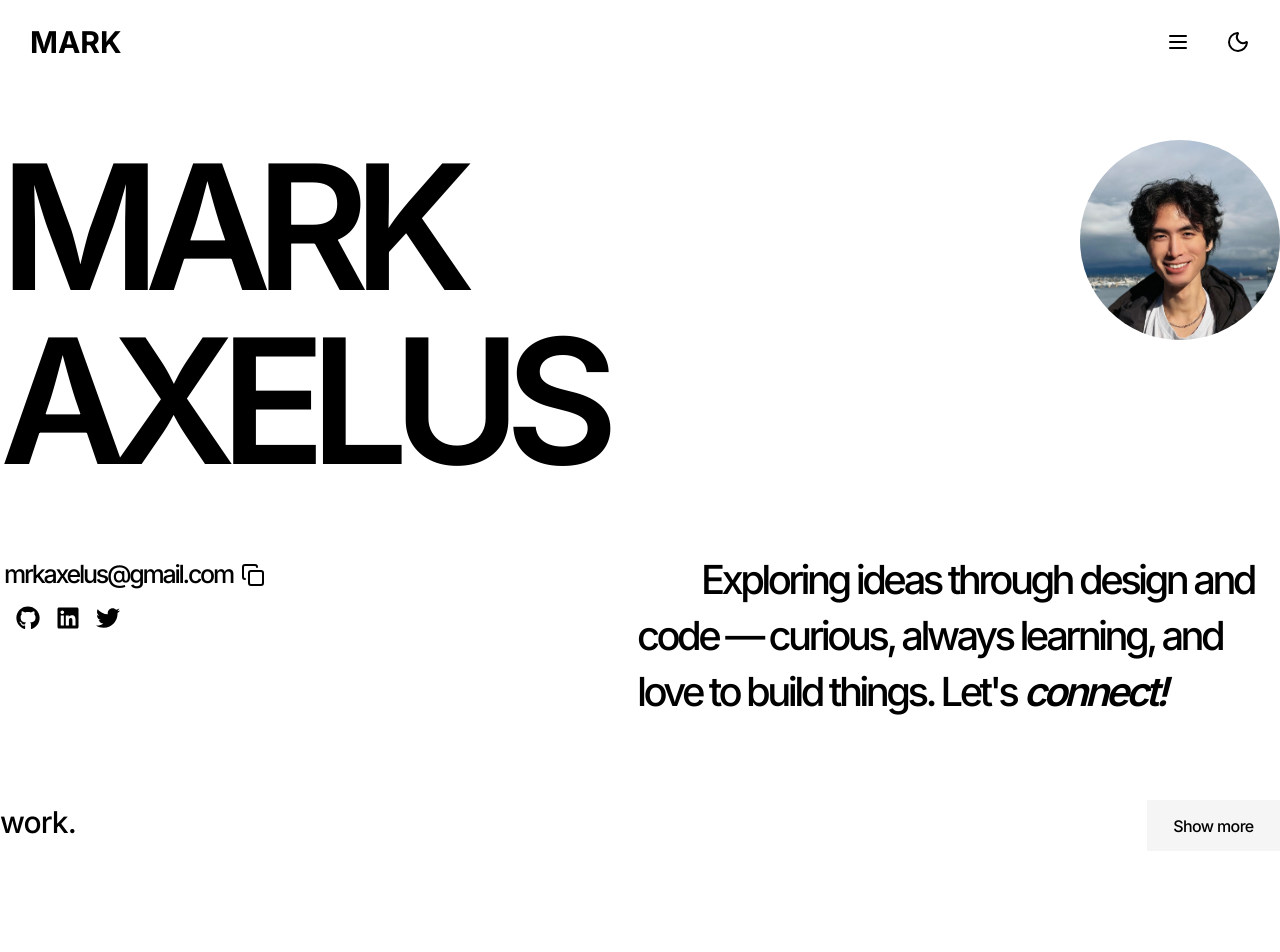
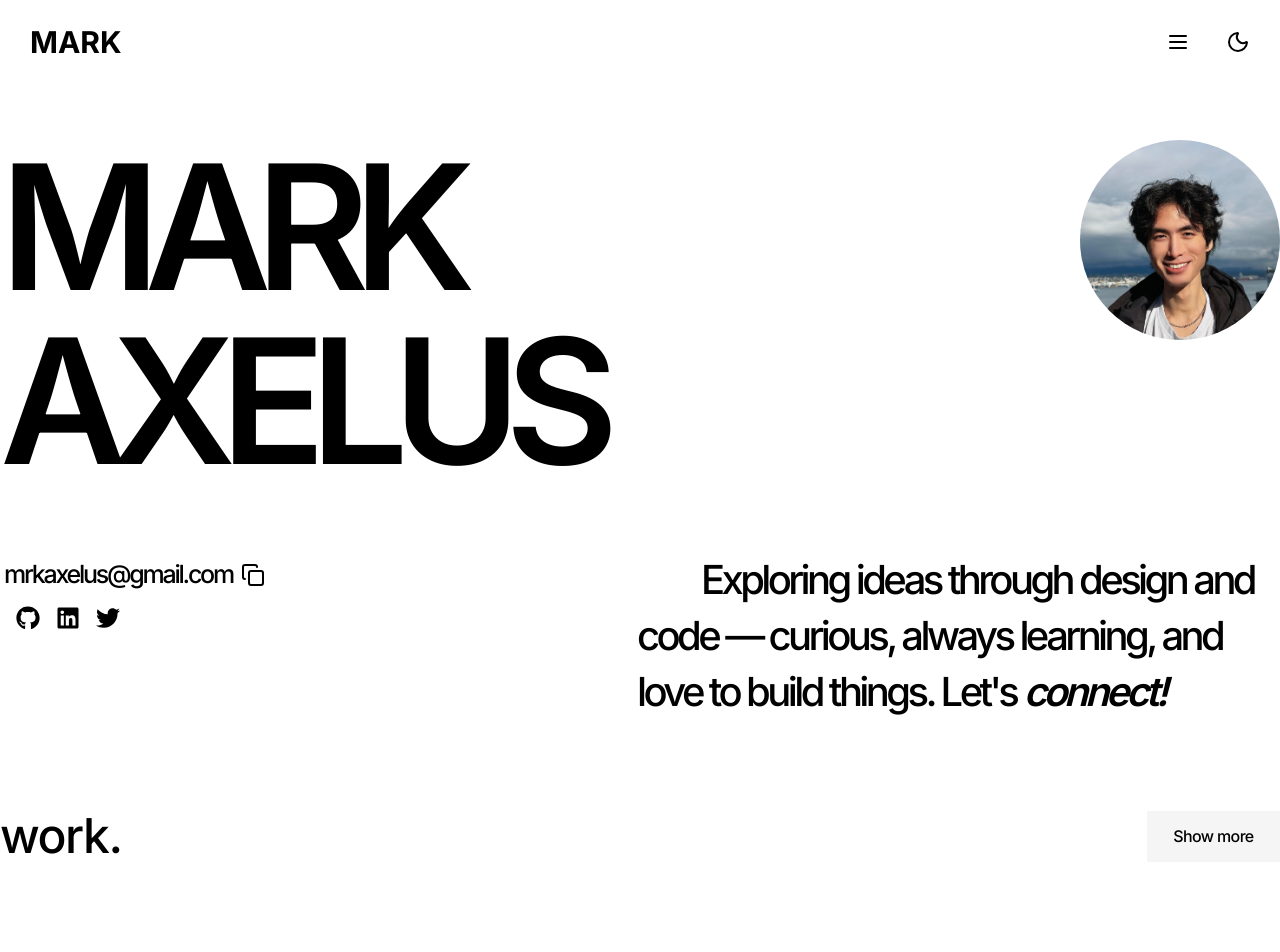
Before and after one commit to markaxelus/portfolio, a Next.js app: page / in a window 1280 px wide. Shown: the top 952 px of the page. Built offline with nearby package versions, Linux system fonts and the light colour scheme.

Commit message:
showMoreButton component

```diff
--- a/src/app/page.tsx
+++ b/src/app/page.tsx
@@ -7,7 +7,7 @@ export default function Home() {
       <Hero/>
       <Works
         headingText="work."
-        headingClassName="text-[30px] tracking-[-0.03em] font-medium"
+        headingClassName="text-[48px] tracking-[-0.03em] font-medium"
       />
     </main>
   );
--- a/src/app/works/[slug]/page.tsx
+++ b/src/app/works/[slug]/page.tsx
@@ -6,7 +6,7 @@ type ProjectDetailProps = {
     params : { slug: string }
 }
 
-const page = ({ params }: ProjectDetailProps) => {
+const page = async ({ params }: ProjectDetailProps) => {
   const findProject = projects.find((project: Project) => project.slug === params.slug)
   if (!findProject) return notFound
 
--- a/src/app/works/page.tsx
+++ b/src/app/works/page.tsx
@@ -1,9 +1,10 @@
 import React from 'react'
 import Works from "@/components/Works"
+import ShowMore from "@/components/Buttons/ShowMore"
 
 const page = () => {
   return (
-    <main className="pt-[200px] px-[100px] ">
+    <main className="pt-[200px] pb-[100px] ">
       <Works
         headingText='WORK'
         headingClassName='text-[76px] md:text-[116px] lg:text-[174px]
--- /dev/null
+++ b/src/components/Buttons/ShowMore.tsx
@@ -0,0 +1,14 @@
+import React from "react";
+import Link from "next/link";
+
+const ShowMore = () => {
+  return (
+    <div className="flex items-center">
+      <Link href="/works" className="bg-[rgb(245,245,245)] w-[133px] h-[51px] tracking-[-0.04em] flex items-center justify-center font-medium">
+          Show more
+      </Link>
+    </div>
+  );
+};
+
+export default ShowMore;
--- a/src/components/Works/index.tsx
+++ b/src/components/Works/index.tsx
@@ -1,14 +1,15 @@
 "use client"
-import React, { useState } from "react";
+import React, { useState, ReactNode } from "react";
 import Link from "next/link";
 import { Project, projects } from "@/data/projects";
+import ShowMore from "@/components/Buttons/ShowMore";
 
 interface WorksProps {
   headingText: string;
   headingClassName: string;
 }
 
-const index = ({ headingText, headingClassName }: WorksProps) => {
+const index = ({ headingText, headingClassName}: WorksProps) => {
   const [hoverInfo, setHoverInfo] = useState<{
     project: Project;
     x: number;
@@ -24,16 +25,9 @@ const index = ({ headingText, headingClassName }: WorksProps) => {
           gap-12 md:gap-6"
     >
       {/* Heading */}
-      <div className="flex justify-between">
+      <div className="flex justify-between ">
         <h1 className={`text-center ${headingClassName}`}>{headingText}</h1>
-        <Link
-          href="/works"
-          className="bg-[rgb(245,245,245)] w-[133px] h-[51px] "
-        >
-          <button className=" w-full h-full tracking-[-0.04em] font-medium">
-            Show more
-          </button>
-        </Link>
+        <ShowMore />
       </div>
 
       {/* Display Section */}
```
